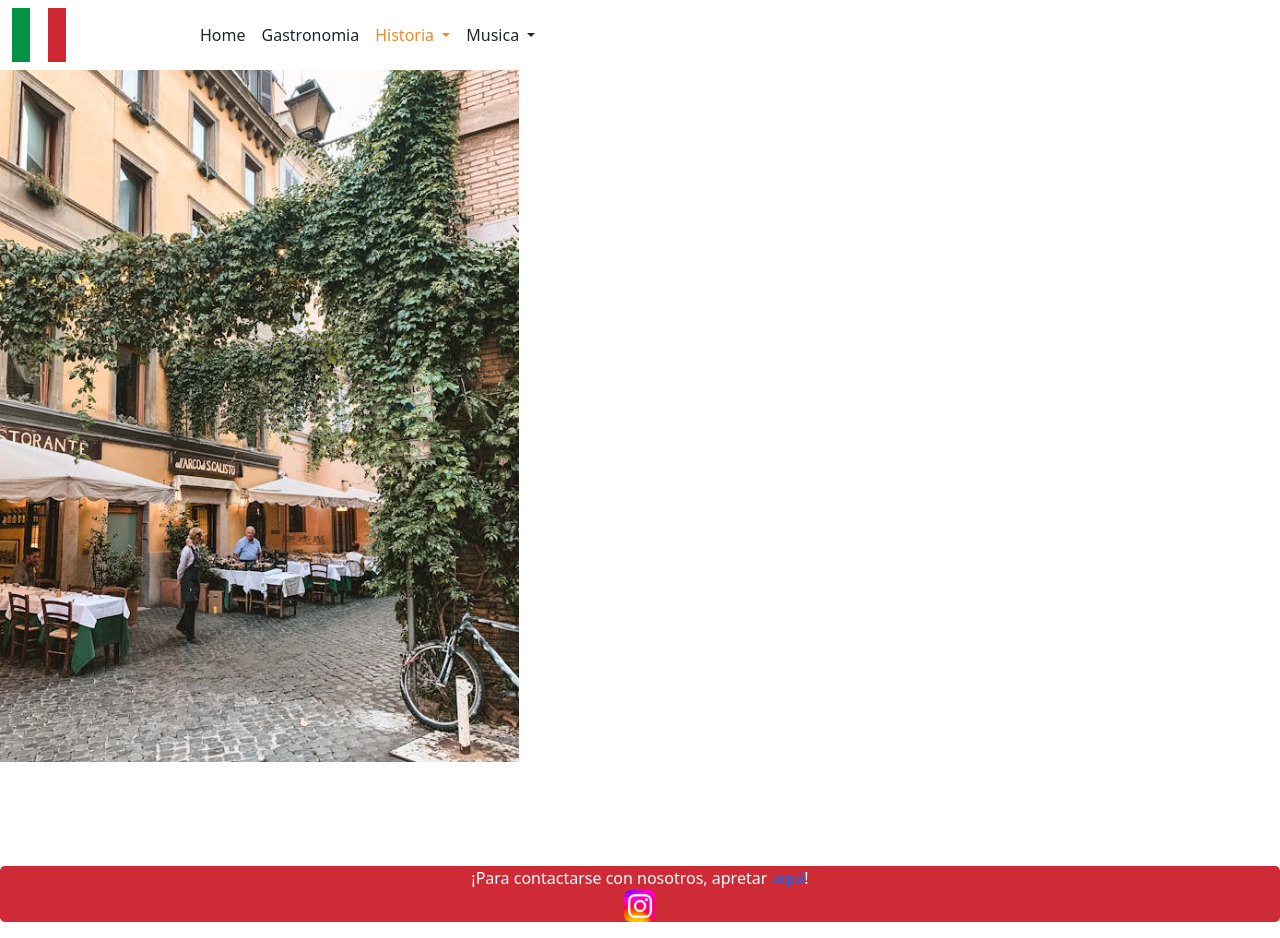
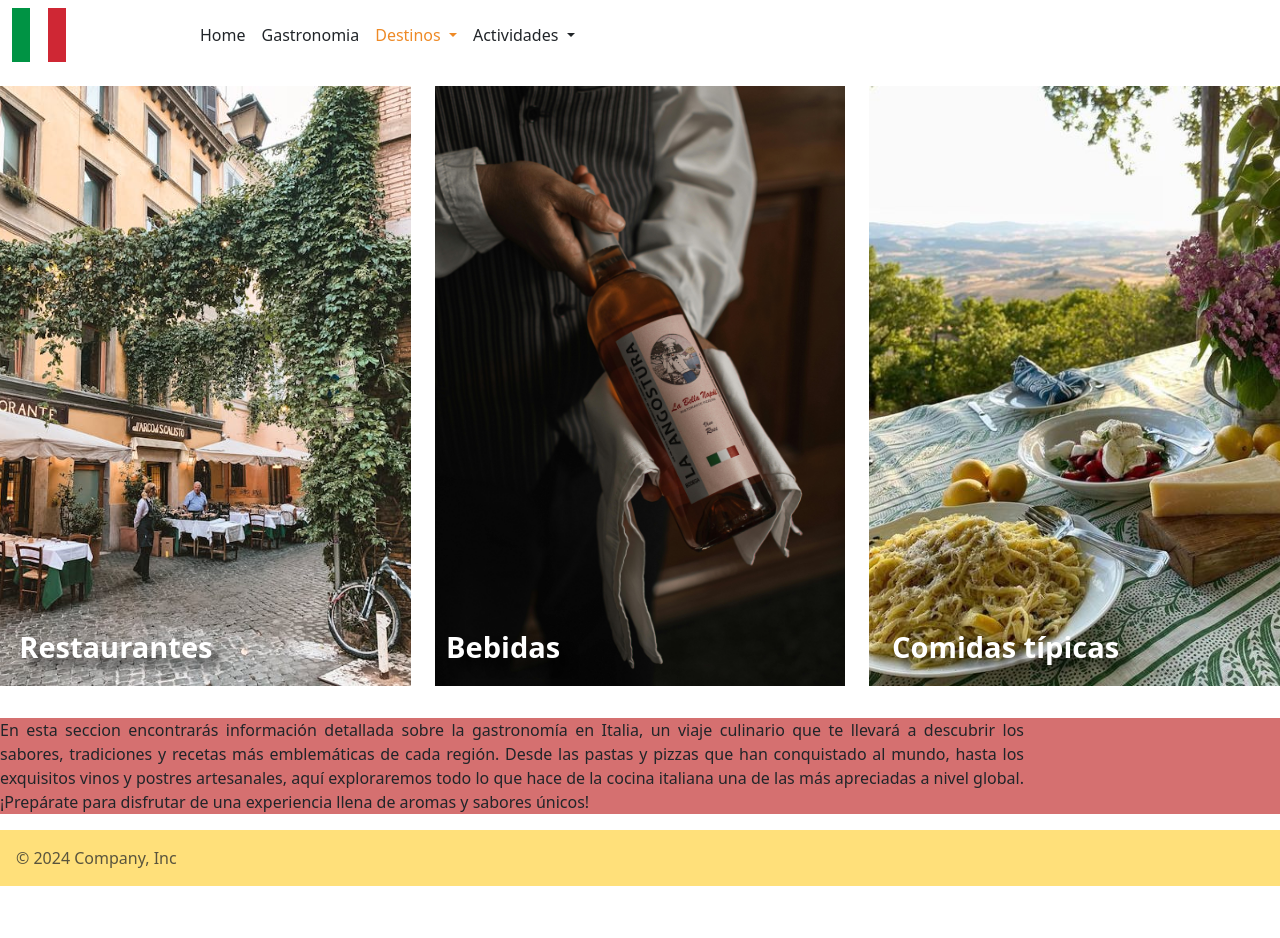
Before and after one commit to sofiatomasello/tp-final-informatica, a plain HTML site: page gastronomia/index.html in a window 1280 px wide. After the commit the page ends 886 px from the top, so only its background shows below. Drawn offline with nearby package versions, Linux system fonts and the light colour scheme.

Commit message:
modificaciones de errores

```diff
--- a/css/estilos.css
+++ b/css/estilos.css
@@ -1,3 +1,7 @@
+
+
+
+/*celular estilos*/
 
 /* Logo de la pagina: bandera de Italia*/
 .logo{
@@ -5,7 +9,6 @@
 }
 
 /* Estilos para los links */
-
 a:visited{ color: rgba(238, 138, 38, 0.988) !important; }
 a:hover { color: #529355 !important;}
 a:active{color: rgb(218, 28, 28) !important;}
@@ -18,48 +21,43 @@ a:active{color: rgb(218, 28, 28) !important;}
   max-height: 75vh;
   object-fit: cover;
   display: block;
+}
+
+.imagen-home{
+  width: 100%;
+  margin: 0 auto;
 
   }
 
 
+  /* Imagen */
+  .imagen-enlace img {
+    transition: filter 0.3s, transform 0.3s;
 
-/* Barra de navegacion*/
-.container-fluid{
-    width: 100%;
+  }
+
+  /* Efecto al pasar el mouse */
+  .imagen-enlace:hover img {
+    filter: brightness(0.8); /* Oscurece la imagen */
+    transform: scale(1.05); /* Aumenta el tamaño */
+  }
+
+  /* Efecto al hacer clic */
+  .imagen-enlace:active img {
+    filter: brightness(0.4); /* Más oscuro */
+    transform: scale(1.02); /* Reduce el tamaño ligeramente */
   }
 
 
-/* Barra de navegacion*/
-.contenedor-home{
-    display: flex;
-    margin: 0 auto;
-    text-align: center;
-    text-align: justify;
-    width: 90%;
-    margin-bottom: 5em;
+  .texto-sobre-imagen {
+    position: absolute;
+    transform: translate(10%, -160%);
+    color: white;
+    font-size: 29px;
+    font-weight: bold;
+    text-shadow: 10px 10px 10px rgba(0, 0, 0, 0.7);
+    z-index: 2;
 
-}
-
-footer{
-    margin: 0 auto;
-    text-align: center;
-    color: white;
-    width: 100%;
-    background-color: #ce2b37;
-    border-radius: 0.3em;
-}
-
-.logo-instagram{
-    width: 2em;
-}
-
-
-.imagen-home{
-
-    border-radius: 0.5em;
-    width: 100%;
-     height: auto;
-      margin-top: 3em;
   }
 
 
@@ -67,17 +65,70 @@ footer{
 
 
 
+
+
+
+
+footer{
+    color: white !important;
+    width: 100% !important;
+    background-color: #ffe07a;
+    padding: 1em;
+
+}
+
+
+
+
+
+    .h-gastronomia{
+        width: 100%;
+        height: auto;
+        height: 30vh;
+        object-fit: cover;
+        display: block;
+         margin-top: 1em;
+    }
+
+
+
+
+
+
+
     @media screen and (min-width: 768px) {
+        .h-gastronomia{
+            width: 100%;
+            height: auto;
+          height: 40vh;
+            object-fit: cover;
+            display: block;
+             margin-top: 1em;
+        }
+
+        .imagen-header{
+          max-height: 65vh;
+        }
+
+        .imagen-home{
+          width: 100%;
+        }
+
     }
 
 
 
 
 @media screen and (min-width: 992px) {
-    .imagen-home{
-        float: right;
-        border-radius: 0.5em;
-        width: 90%;
+
+
+        .h-gastronomia{
+            width: 100%;
+            height: auto;
+          height: 75vh;
+            object-fit: cover;
+            display: block;
         }
 
+
   }
--- a/gastronomia/index.html
+++ b/gastronomia/index.html
@@ -34,61 +34,68 @@
 
                 <li class="nav-item dropdown">
                   <a class="nav-link dropdown-toggle text-dark" href="" role="button" data-bs-toggle="dropdown" aria-expanded="false">
-                 Historia
+                 Destinos
                   </a>
                   <ul class="dropdown-menu text-bg-danger p-3">
-                      <li><a class="dropdown-item text-light" href="historia/index.html">Biografia</a></li>
-                    <li><a class="dropdown-item text-light" href="historia/impactoenmusica.html">Impacto</a></li>
+                      <li><a class="dropdown-item text-light" href="historia/index.html">Lugares imperdibles</a></li>
+
               </ul>
               <li class="nav-item dropdown">
                   <a class="nav-link dropdown-toggle text-dark" href="#" role="button" data-bs-toggle="dropdown" aria-expanded="false">
-                 Musica
+                 Actividades
                   </a>
                   <ul class="dropdown-menu text-bg-danger p-3">
-                      <li><a class="dropdown-item text-light" href="albums/index.html">Albums</a></li>
-                    <li><a class="dropdown-item text-light" data-bs-toggle="modal" data-bs-target="#modalColaboraciones" href="#">Colaboraciones</a></li>
+                      <li><a class="dropdown-item text-light" href="albums/index.html">Viajas solo?</a></li>
+                    <li><a class="dropdown-item text-light" data-bs-toggle="modal" data-bs-target="#modalColaboraciones" href="#">Viajas acompañado?</a></li>
               </ul>
             </ul>
             </div>
           </div>
         </nav>
 
+
+
+
         <div class="row">
-<div class="col-lg-5">
-  <img style="width: 100%;" src="../gastronomia/imagenes/pexels-photo-2993065.jpg" alt="">
+<div  class="col-lg-4 col-md-6 col-sm-12 ">
+ <a href="../index.html" class="imagen-enlace"><img class="h-gastronomia" src="../gastronomia/imagenes/pexels-photo-2993065.jpg" alt=""></a>
+ <a href="../index.html"><h1 class="texto-sobre-imagen">Restaurantes</h1></a>
 </div>
-<div class="col-lg-2">
-  <img style="width: 100%;" src="../gastronomia/imagenes/" alt="">
+<div   class="col-lg-4 col-md-6 col-sm-12 ">
+  <a href="../index.html" class="imagen-enlace"><img class="h-gastronomia" src="../gastronomia/imagenes/pexels-fabriziovelez-15270300.jpg" alt=""></a>
+ <a href="../index.html"><h1 class="texto-sobre-imagen">Bebidas</h1></a>
 </div>
-<div class="col-lg-2">
-  <img style="width: 100%;" src="../gastronomia/imagenes/" alt="">
+<div class="col-lg-4 col-md-6 col-sm-12  ">
+  <a href="../index.html" class="imagen-enlace"><img class="h-gastronomia" src="../gastronomia/imagenes/pasta.jpg" alt=""></a>
+  <a href="../index.html"><h1 class="texto-sobre-imagen">Comidas típicas</h1></a>
 </div>
-<div class="col-lg-2">
-  <img style="width: 100%;" src="../gastronomia/imagenes/" alt="">
-</div>
-<div class="col-lg-2">
-  <img style="width: 100%;" src="../gastronomia/imagenes/" alt="">
-</div>
+
 
 
         </div>
   </header>
 
 
-  <main class="contenedor-home">
-
+  <main class="contenedor-home" >
+ <div style="width: 100%;background-color: rgb(213, 112, 112) ;margin-top: 2em;">
+    <p style="width: 80%; text-align: justify;">En esta seccion encontrarás información detallada sobre la gastronomía en Italia, un viaje culinario que te llevará a descubrir los sabores, tradiciones y recetas más emblemáticas de cada región. Desde las pastas y pizzas que han conquistado al mundo, hasta los exquisitos vinos y postres artesanales, aquí exploraremos todo lo que hace de la cocina italiana una de las más apreciadas a nivel global. ¡Prepárate para disfrutar de una experiencia llena de aromas y sabores únicos!</p>
+  </div>
   </main>
 
    <!-- Pie de pagina -->
-<footer>
-  <address class="footer">
-    ¡Para contactarse con nosotros, apretar <a  href="mailto:jbfans@gmail.com">aqui</a>!
-    <br>
-    <a  href= "https://www.instagram.com/sofitomasello/" target="_blank">
-    <img class="logo-instagram" src="../imagenes-principales/Instagram-logo.png" alt="Instagram Logo">
-    </a>
-  </address>
-</footer>
+<!-- Footer -->
+<div class="container-fluid p-0">
+  <footer class="d-flex flex-wrap justify-content-between align-items-centerborder-top">
+      <div class="col-md-4 d-flex align-items-center">
+        <span class="mb-3 mb-md-0 text-body-secondary">© 2024 Company, Inc</span>
+      </div>
+      <ul class="nav col-md-4 justify-content-end list-unstyled d-flex">
+        <li class="ms-3"><a class="text-body-secondary" href="#"><i class="bi bi-twitter" style="font-size: 24px;"></i></a></li>
+        <li class="ms-3"><a class="text-body-secondary" href="#"><i class="bi bi-instagram" style="font-size: 24px;"></i></a></li>
+        <li class="ms-3"><a class="text-body-secondary" href="#"><i class="bi bi-facebook" style="font-size: 24px;"></i></a></li>
+      </ul>
+    </footer>
+  </div>
 
 
  <script src="https://cdn.jsdelivr.net/npm/bootstrap@5.3.3/dist/js/bootstrap.bundle.min.js"></script>
```
Also changed, not shown: index.html (+36 -24 lines), gastronomia/imagenes/2.png (deleted), gastronomia/imagenes/descarga (9).jpg (added), gastronomia/imagenes/pasta.jpg (added), gastronomia/imagenes/pexels-fabriziovelez-15270300.jpg (added), gastronomia/imagenes/pexels-vince-2233348.jpg (added). Lines whose indentation alone changed are shown as unchanged.
